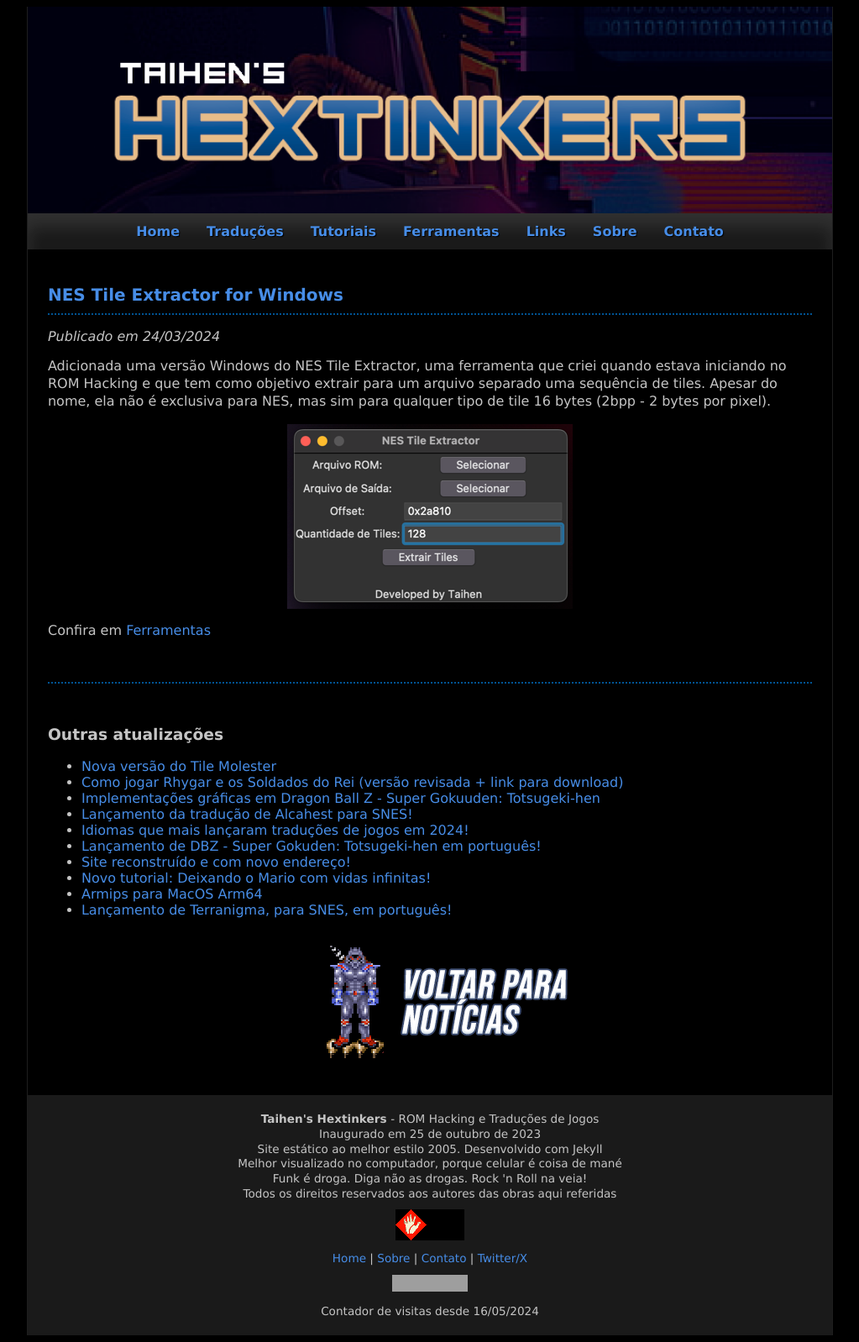
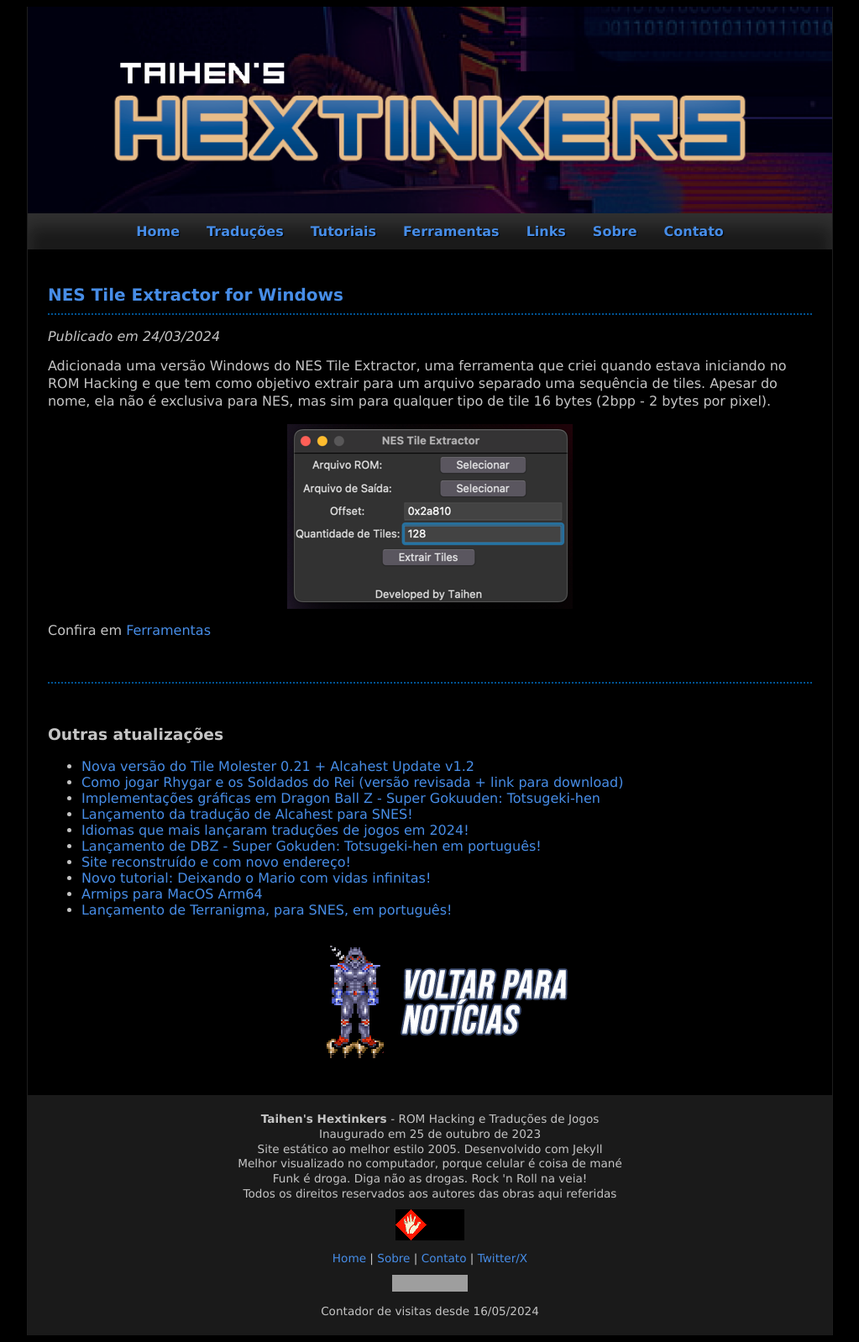
Before and after one commit to taihendarou/hextinkers, a Jekyll site: the page built from _posts/2024-03-24-nes-tile-extractor-for-windows.markdown, in a window 1280 px wide. Shown: the whole page at 84% size, without its empty margins (128-1151 px from the left). Built offline with Jekyll 4.4.1, drawn with Linux system fonts in a browser that asks for light colours; grey boxes are pictures that could not be loaded.

Commit message:
Site update

```diff
--- a/_posts/2024-06-01-novo-tilemolester.markdown
+++ b/_posts/2024-06-01-novo-tilemolester.markdown
@@ -1,7 +1,7 @@
 ---
 layout: post
-title:  "Nova versão do Tile Molester"
-date:   2024-05-26 00:00:00 -0300
+title:  "Nova versão do Tile Molester 0.21 + Alcahest Update v1.2"
+date:   2024-06-01 00:00:00 -0300
 ---
 
 É isso aí! Saiu uma nova versão do Tile Molester, o clássico editor de tiles feito em Java e que comporta muitas plataformas, inclusive possibilitando a criação de novos codecs gráficos.
```
Also changed, not shown: other parts of _posts/2024-06-01-novo-tilemolester.markdown (+1 -1 lines).
